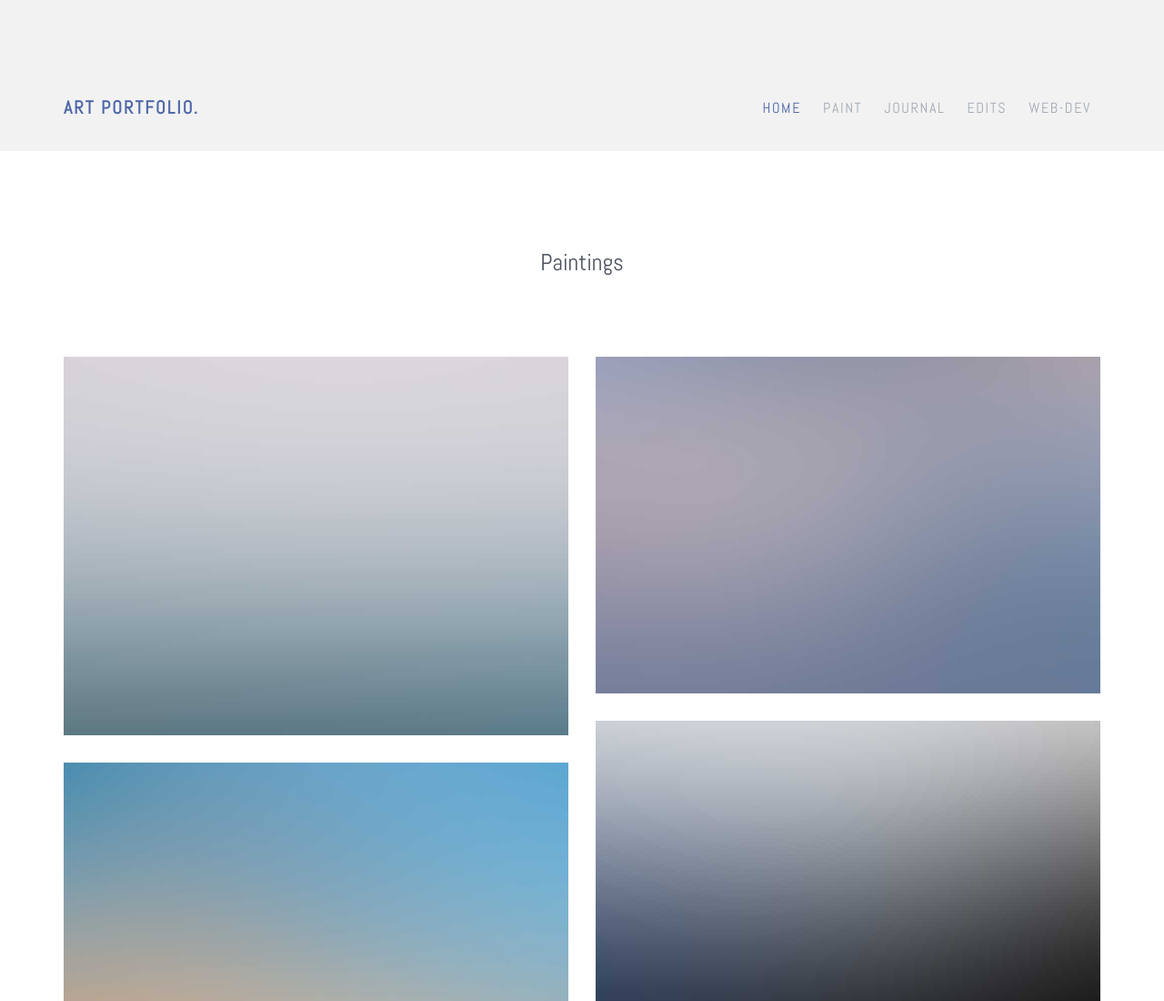
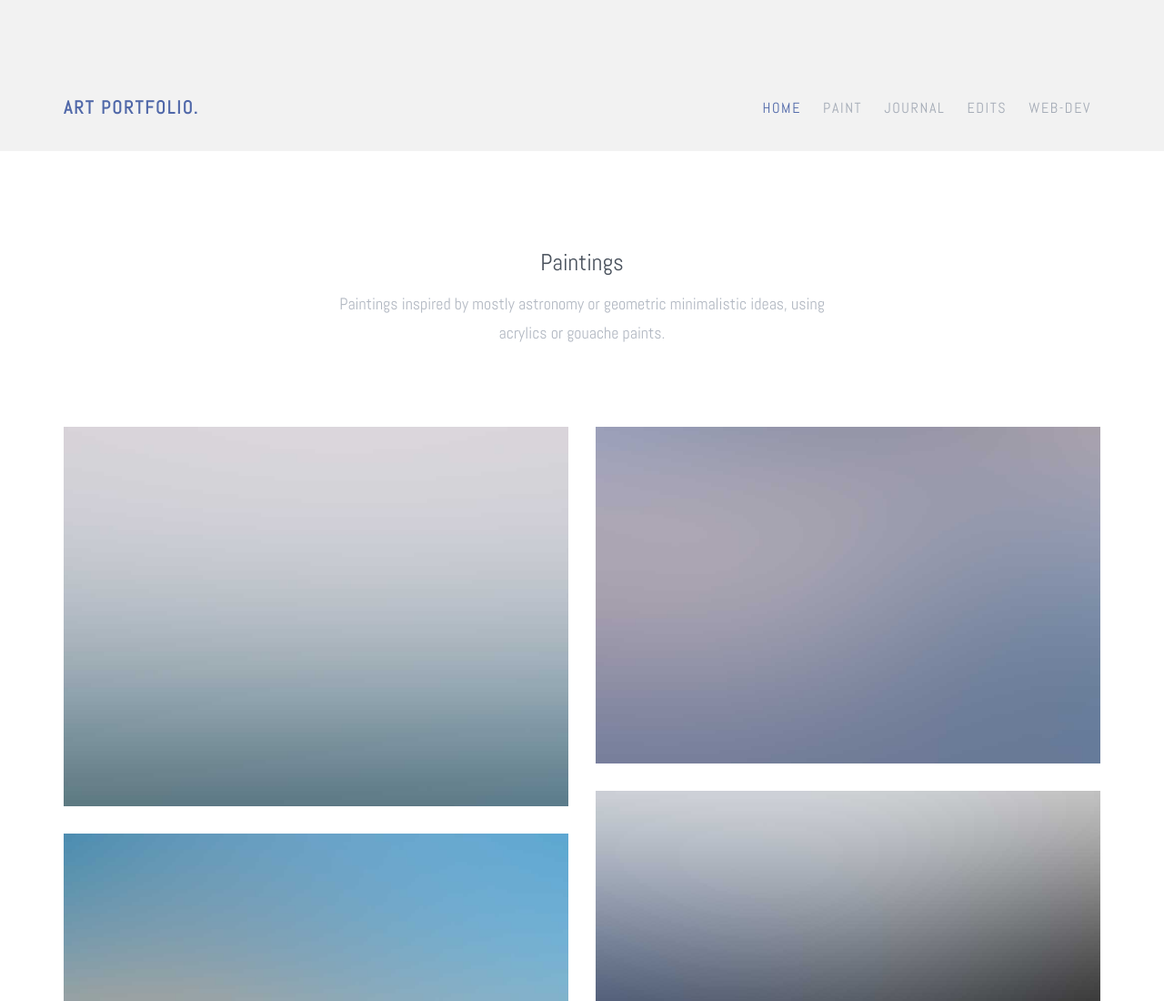
Before and after one commit to ErajGulraiz/eeport.github.io, a website: page single-page.html in a window 1280 px wide. Shown: the top 1100 px of the page at 91% size. Drawn offline with Linux system fonts and the light colour scheme; files whose address does not match are found by name.

Commit message:
Update single-page.html

```diff
--- a/single-page.html
+++ b/single-page.html
@@ -60,7 +60,7 @@
       <div class="row">
         <div class="col-md-6 col-md-offset-3 mb40 text-center">
           <h2>Paintings</h2>
-          <p></p>
+          <p>Paintings inspired by mostly astronomy or geometric minimalistic ideas, using acrylics or gouache paints.</p>
         </div>
         <div class="col-md-6">
           <p></p>
```
